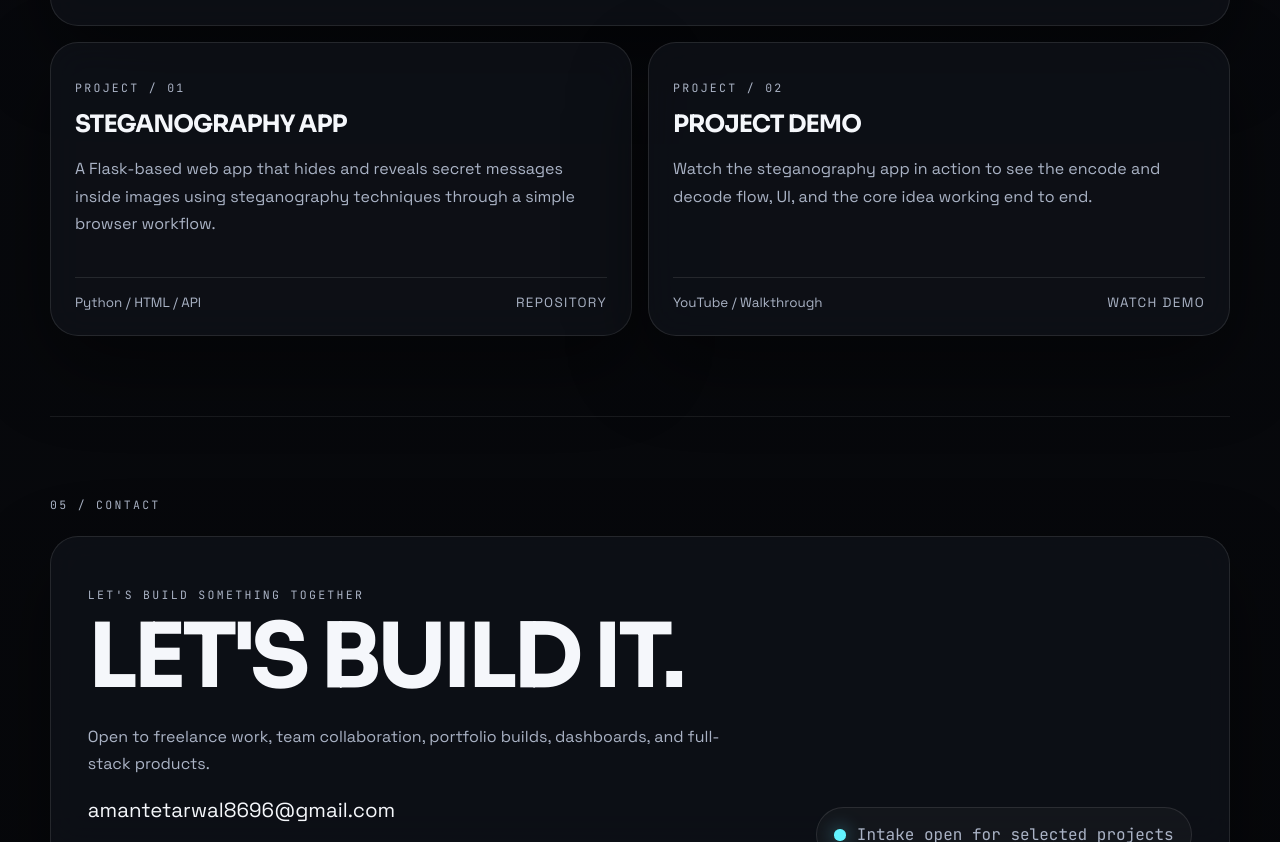
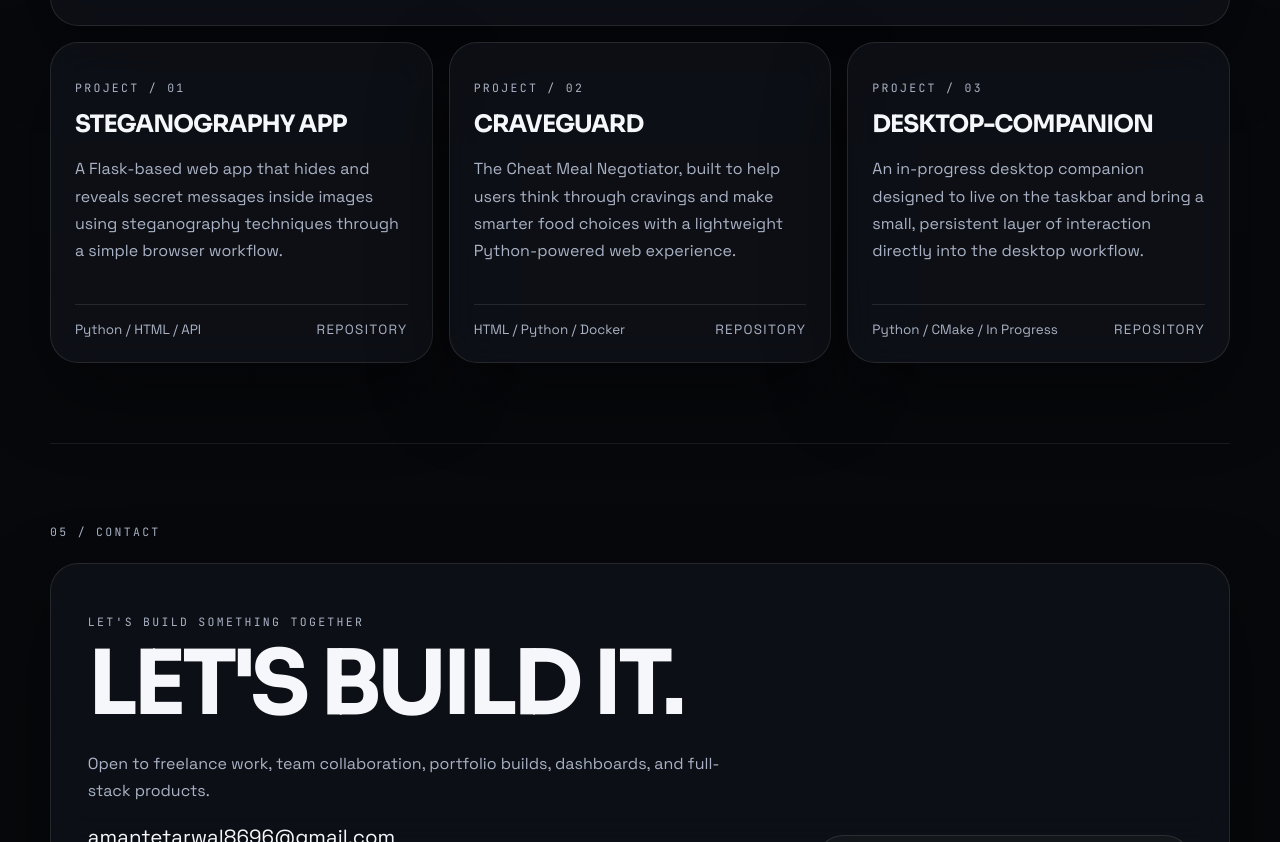
Before and after one commit to Aman0choudhary/aman0choudhary.github.io, a plain HTML site: page index.html in a window 1280 px wide. Shown: the part 2878-3720 px from the top of the page. Drawn offline with Linux system fonts and the light colour scheme.

Commit message:
Update portfolio projects section

```diff
--- a/index.html
+++ b/index.html
@@ -204,15 +204,30 @@
           <article class="project-card reveal">
             <div>
               <p class="project-year mono">Project / 02</p>
-              <h3>Project Demo</h3>
+              <h3>CraveGuard</h3>
               <p>
-                Watch the steganography app in action to see the encode and decode flow, UI, and
-                the core idea working end to end.
+                The Cheat Meal Negotiator, built to help users think through cravings and make
+                smarter food choices with a lightweight Python-powered web experience.
               </p>
             </div>
             <div class="project-footer">
-              <span>YouTube / Walkthrough</span>
-              <a href="https://www.youtube.com/watch?v=cUwRh9UnKDI" target="_blank" rel="noreferrer">Watch Demo</a>
+              <span>HTML / Python / Docker</span>
+              <a href="https://github.com/Aman0choudhary/CraveGuard" target="_blank" rel="noreferrer">Repository</a>
+            </div>
+          </article>
+
+          <article class="project-card reveal">
+            <div>
+              <p class="project-year mono">Project / 03</p>
+              <h3>Desktop-Companion</h3>
+              <p>
+                An in-progress desktop companion designed to live on the taskbar and bring a small,
+                persistent layer of interaction directly into the desktop workflow.
+              </p>
+            </div>
+            <div class="project-footer">
+              <span>Python / CMake / In Progress</span>
+              <a href="https://github.com/Aman0choudhary/Desktop-Companion" target="_blank" rel="noreferrer">Repository</a>
             </div>
           </article>
         </div>
```
